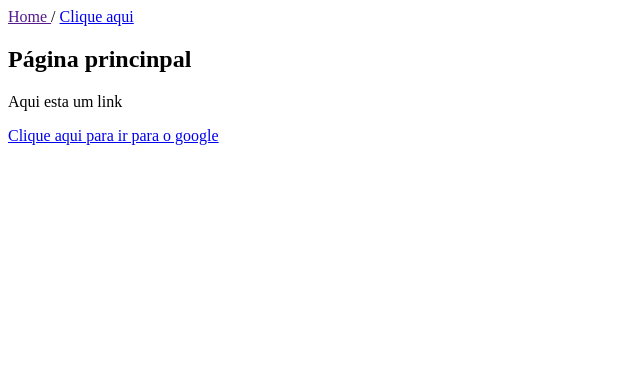
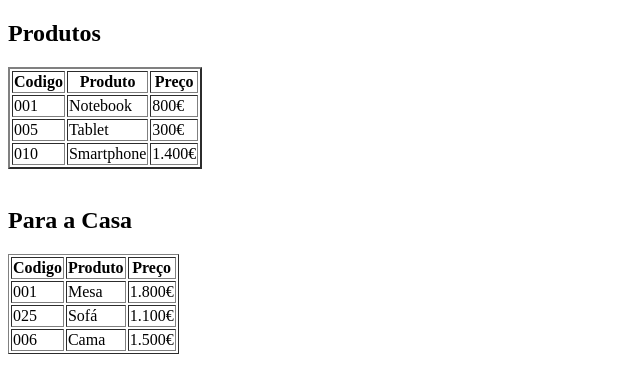
Before and after one commit to tiagodearaujo13-lab/Praticar-HTML, a plain HTML site: page index.html in a window 1280 px wide. Shown: the whole page, without its empty margins (0-640 px from the left). Drawn offline with Linux system fonts and the light colour scheme.

Commit message:
Tabalas <table> <tr> <th> <td>

```diff
--- a/index.html
+++ b/index.html
@@ -6,17 +6,65 @@
     <title>Pagina Inicial</title>
 </head>
 <body>
-    <a href="">
-        Home </a> /
-    <a href="Contato.html">
-        Clique aqui
-    </a>
-  <h2>Página princinpal</h2>
 
-    <p>Aqui esta um link</p>
+<h2>Produtos</h2>
 
-    <a href="https:www.google.com">
-        Clique aqui para ir para o google
-    </a>
+    <table border="2px">
+
+        <tr>
+            <th>Codigo</th>
+            <th>Produto</th>
+            <th>Preço</th>
+        </tr>
+        <tr>
+            <td>001</td>
+            <td>Notebook</td>
+            <td>800€</td>
+
+        </tr>
+         <tr>
+            <td>005</td>
+            <td>Tablet</td>
+            <td>300€</td>
+
+        </tr>
+        <tr>
+            <td>010</td>
+            <td>Smartphone</td>
+            <td>1.400€</td>
+
+        </tr>
+
+
+    </table>
+    <br>
+
+
+    <h2>Para a Casa</h2>
+     <table border="1px">
+
+        <tr>
+            <th>Codigo</th>
+            <th>Produto</th>
+            <th>Preço</th>
+        </tr>
+        <tr>
+            <td>001</td>
+            <td>Mesa</td>
+            <td>1.800€</td>
+        </tr>
+         <tr>
+            <td>025</td>
+            <td>Sofá</td>
+            <td>1.100€</td>
+        </tr>
+         <tr>
+            <td>006</td>
+            <td>Cama</td>
+            <td>1.500€</td>
+        </tr>
+
+    </table>
+
 </body>
 </html>
```
